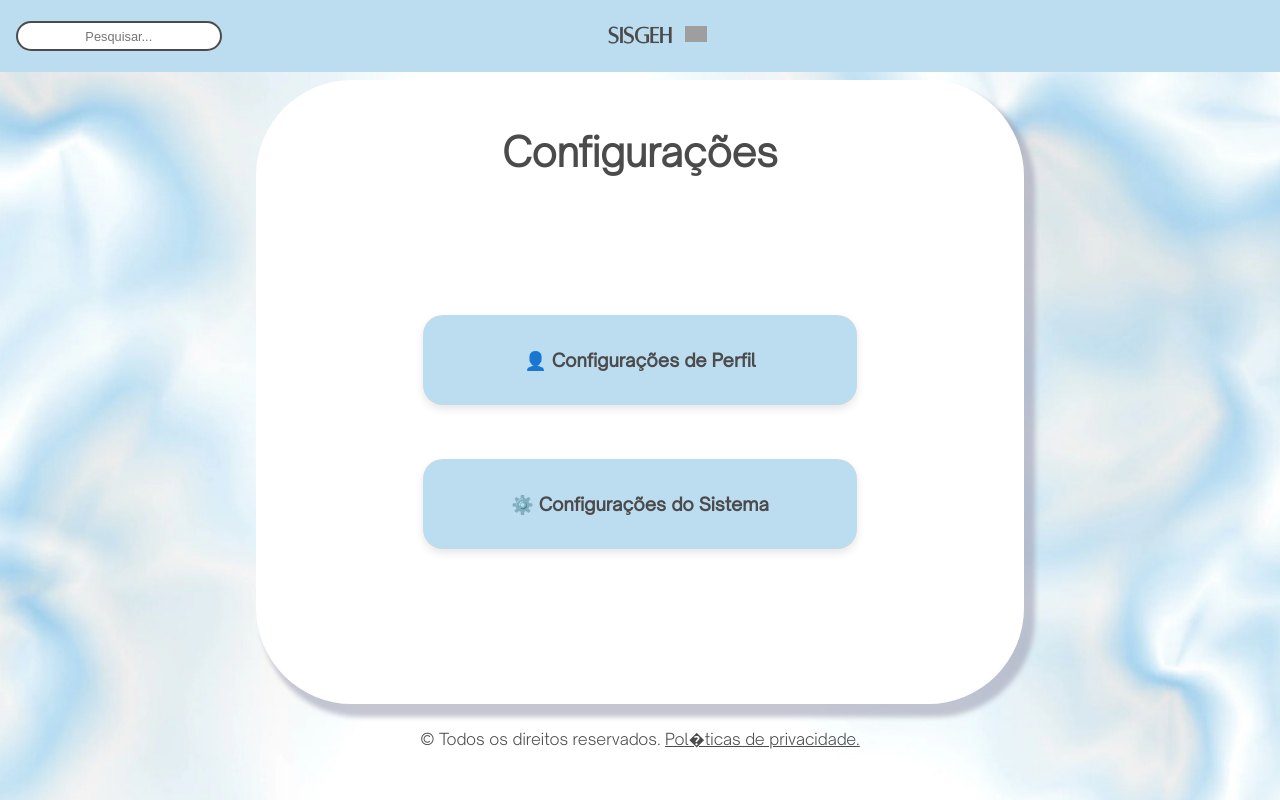
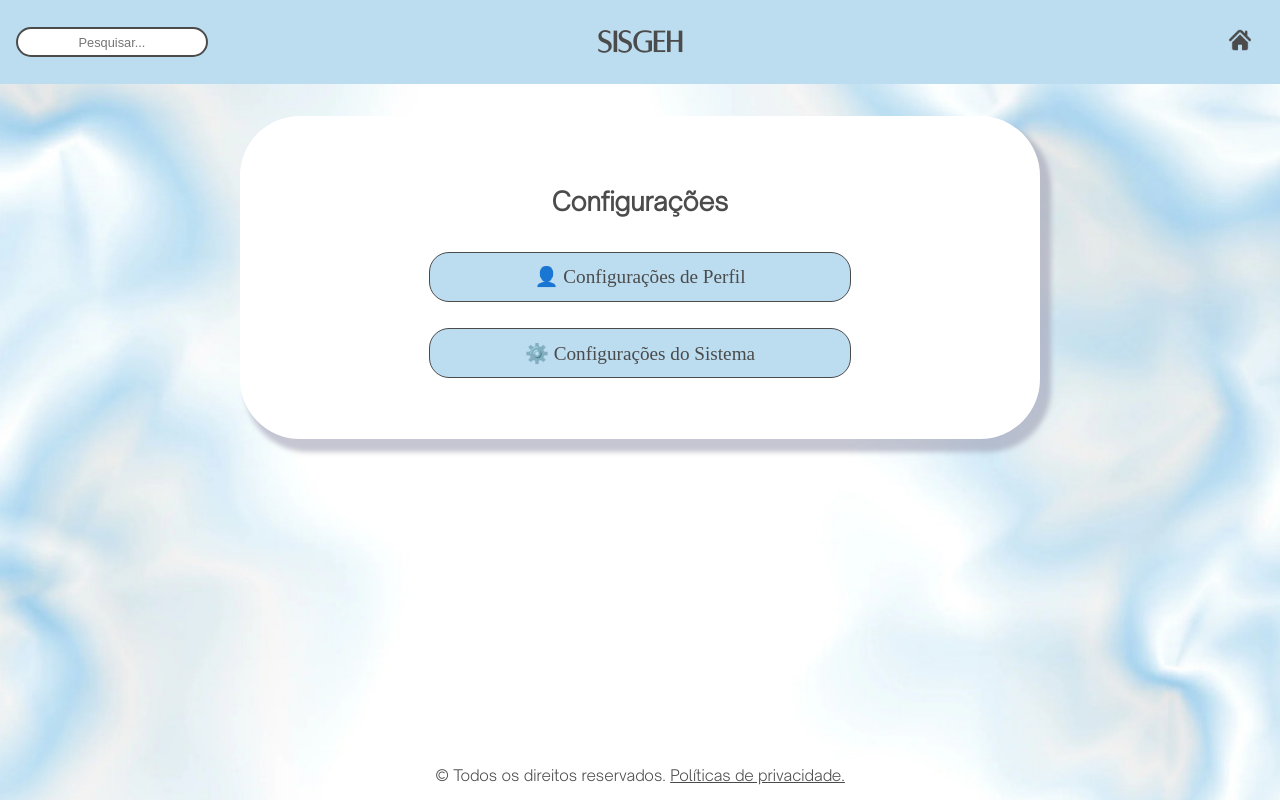
Before and after one commit to gabriel2728/PI---Projeto-Integrador, a PHP site: page /siteatual/php/configuracoes.php in a window 1280 px wide. Run offline with PHP 8.4, Linux system fonts and the light colour scheme; a user stored in the database is signed in; data comes from the database, SQL or seed files in the repository; grey boxes are pictures that could not be loaded.

Commit message:
fix: Corrigir problemas no layout (incompleto)

```diff
--- a/css/components/botoes.css
+++ b/css/components/botoes.css
@@ -1,5 +1,9 @@
 section form {
 	max-width: 100%;
+}
+
+button.botao-cinza, button.botao-generico {
+	border: none;       /* Remove a borda padrão */
 }
 
 .botao-generico {
@@ -31,6 +35,29 @@ section form {
 	box-shadow: 0 6px 12px rgba(0,0,0,0.15);
 }
 
+.botao-azul {
+	text-decoration: none;
+	color: white;
+	font-family: "Open Sauce Regular";
+	font-size: clamp(1rem, 1.5vw, 2rem);
+	text-align: center;
+
+	width: 50%;
+	padding: 0.8rem 0;
+	margin: 0.8rem;
+
+    border: 0.6px solid #EEEEEE;
+    border-radius: 20px;
+    background-color: #0b0bf0;
+	cursor: pointer;
+	transition: all 0.3s ease;
+}
+
+.botao-azul:hover {
+	background: #010199;
+	transform: translateY(-2px);
+	box-shadow: 0 6px 12px rgba(0,0,0,0.15);
+}
 
 .botao-cinza {
 	width: 50%;
--- a/css/style.css
+++ b/css/style.css
@@ -65,7 +65,7 @@ main{
 	font-size: clamp(1rem, 1.5vw, 2.5rem);
 	font-family: "Open Sauce Light";
 	text-align: center;
-	border-radius: 80px;
+	border-radius: 60px;
 }
 
 .mensagem h1 {
@@ -125,7 +125,7 @@ input [type=checkbox] {
 }
 
 footer p, footer a {
-	font-size: clamp(0.8rem, 1vw, 2rem);
+	font-size: clamp(0.8rem, 1.2vw, 2rem);
     text-align: center;
     color: #4b4b4b;
     font-family: "Open Sauce Light";
--- a/php/configuracoes.php
+++ b/php/configuracoes.php
@@ -35,38 +35,9 @@ if ($result->num_rows > 0) {
     <meta name="viewport" content="width=device-width, initial-scale=1.0">
     <title>Configurações - SiSGEH</title>
     <link rel="stylesheet" href="../css/components/header.css">
-    <link rel="stylesheet" href="../css/estilo_configuracao.css">
+    <link rel="stylesheet" href="../css/style.css">
+    <link rel="stylesheet" href="../css//components/botoes.css">
     <style>
-        .menu-configuracoes {
-            display: flex;
-            flex-direction: column;
-            align-items: center;
-            justify-content: center;
-            min-height: 60vh;
-            gap: 30px;
-        }
-
-        .opcao-config {
-            display: block;
-            width: 300px;
-            padding: 25px;
-            background: #007bff;
-            color: white;
-            text-decoration: none;
-            border-radius: 12px;
-            text-align: center;
-            font-size: 18px;
-            font-weight: bold;
-            transition: all 0.3s ease;
-            box-shadow: 0 4px 8px rgba(0,0,0,0.1);
-        }
-
-        .opcao-config:hover {
-            background: #0056b3;
-            transform: translateY(-2px);
-            box-shadow: 0 6px 12px rgba(0,0,0,0.15);
-        }
-
         .dados-usuario {
             background: #f8f9fa;
             border-radius: 8px;
@@ -106,33 +77,40 @@ if ($result->num_rows > 0) {
         <div class="caixa_de_texto">
             <input type="text" class="search-text" placeholder="Pesquisar...">
         </div>
-        <h2 class="sisgeh"> SiSGEH </h2>
+        <h1 class="sisgeh"> SiSGEH </h1>
 
-        <div class="links">
+        <nav class="links">
+            <ul>
+                <li>
                     <a href="inicio.php" class="link_home">
-                 <img src="../home.png" alt="Voltar a Home" class="home">
+                        <img src="../images/home.png" alt="Voltar a Home" class="home">
                     </a>
-        </div>
+                </li>
+            </ul>
+        </nav>
     </header>
 
-    <div class="layoutConfiguracao">
-        <div class="configuracao">
-            <h1>Configurações</h1>
+    <main>
+        <div class="layout">
+            <section class="section">
+                <div class="mensagem">
+                    <h2>Configurações</h2>
+                </div>
 
-            <div class="menu-configuracoes">
-                <a href="configuracoes_perfil.php" class="opcao-config">
+
+                    <a href="configuracoes_perfil.php" class="botao-generico">
                         👤 Configurações de Perfil
                     </a>
 
-                <a href="configuracoes_sistema.php" class="opcao-config">
+                    <a href="configuracoes_sistema.php" class="botao-generico">
                         ⚙️ Configurações do Sistema
                     </a>
             </div>
         </div>
-    </div>
+    </main>
 
     <footer>
-        <p>&copy; Todos os direitos reservados. <a href="../politica.html">Pol�ticas de privacidade.</a></p>
+        <p>&copy; Todos os direitos reservados. <a href="../politica.html">Políticas de privacidade.</a></p>
     </footer>
 </body>
 </html>
```
Also changed, not shown: php/configuracoes_perfil.php (+27 -20 lines), php/configuracoes_sistema.php (+22 -13 lines). Lines whose indentation alone changed are shown as unchanged.
